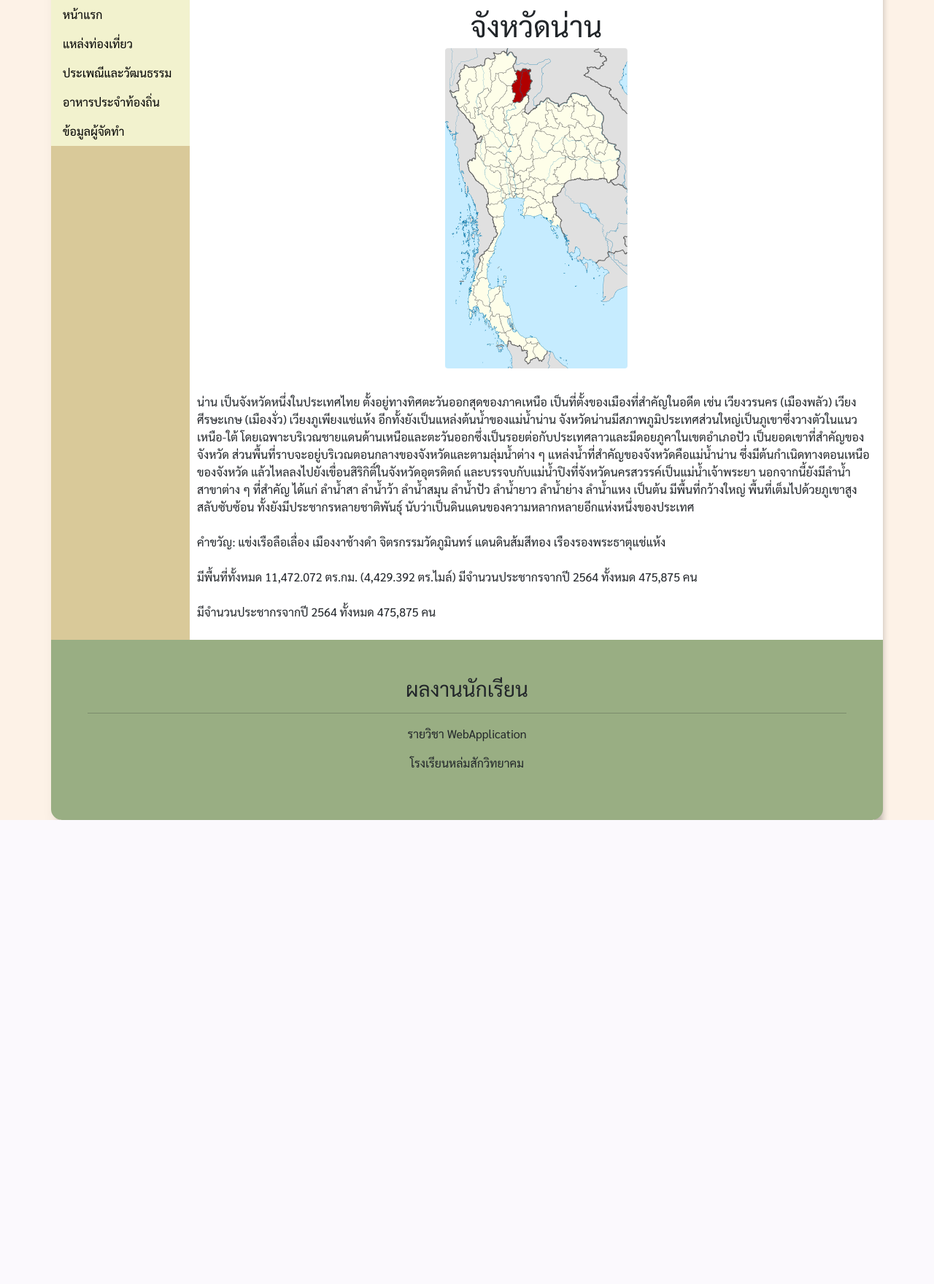
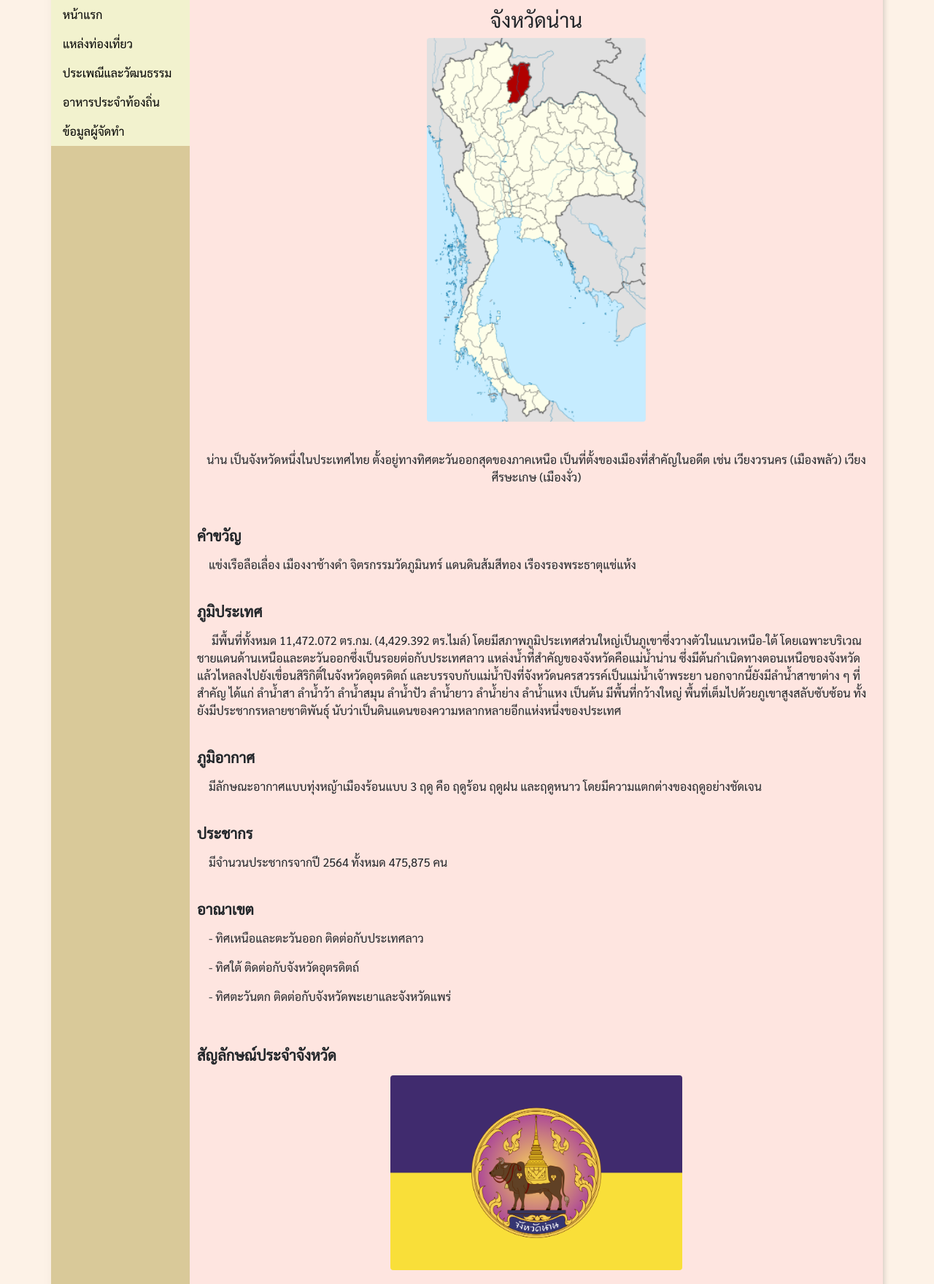
Before and after one commit to nonginjun/phpclassroom, a PHP site: page /final.php in a window 1280 px wide. Shown: the part 160-1920 px from the top of the page at 73% size. Before the commit the page ends 1284 px from the top, so only its background shows below. Run offline with PHP 8.4, Linux system fonts and the light colour scheme.

Commit message:
Update final.php

```diff
--- a/final.php
+++ b/final.php
@@ -39,7 +39,7 @@
 
       #content {
         padding: 10px;
-        background-color: white;
+        background-color: #FEE5E0;
       }
 
       #footer {
@@ -116,24 +116,77 @@
         <div class="col-10" id="content">
           <!-- คอนเท้นต์ -->
           <center>
-            <h1>จังหวัดน่าน</h1>
+            <h3>จังหวัดน่าน</h3>
           </center>
-          <center><img src="kon.png" class="img-fluid rounded"></center>
+         <center><img width="300px" src="kon.png" class="img-fluid rounded"></center>
+
+            <br>
           <p>
+                  <center> น่าน เป็นจังหวัดหนึ่งในประเทศไทย ตั้งอยู่ทางทิศตะวันออกสุดของภาคเหนือ เป็นที่ตั้งของเมืองที่สำคัญในอดีต เช่น เวียงวรนคร (เมืองพลัว) เวียงศีรษะเกษ (เมืองงั่ว)  </center>
+
+            </p>
+
         <br>
-                      น่าน เป็นจังหวัดหนึ่งในประเทศไทย ตั้งอยู่ทางทิศตะวันออกสุดของภาคเหนือ เป็นที่ตั้งของเมืองที่สำคัญในอดีต เช่น เวียงวรนคร (เมืองพลัว) เวียงศีรษะเกษ (เมืองงั่ว) เวียงภูเพียงแช่แห้ง อีกทั้งยังเป็นแหล่งต้นน้ำของแม่น้ำน่าน
-            จังหวัดน่านมีสภาพภูมิประเทศส่วนใหญ่เป็นภูเขาซึ่งวางตัวในแนวเหนือ-ใต้ โดยเฉพาะบริเวณชายแดนด้านเหนือและตะวันออกซึ่งเป็นรอยต่อกับประเทศลาวและมีดอยภูคาในเขตอำเภอปัว เป็นยอดเขาที่สำคัญของจังหวัด ส่วนพื้นที่ราบจะอยู่บริเวณตอนกลางของจังหวัดและตามลุ่มน้ำต่าง ๆ แหล่งน้ำที่สำคัญของจังหวัดคือแม่น้ำน่าน ซึ่งมีต้นกำเนิดทางตอนเหนือของจังหวัด แล้วไหลลงไปยังเขื่อนสิริกิติ์ในจังหวัดอุตรดิตถ์ และบรรจบกับแม่น้ำปิงที่จังหวัดนครสวรรค์เป็นแม่น้ำเจ้าพระยา นอกจากนี้ยังมีลำน้ำสาขาต่าง ๆ ที่สำคัญ ได้แก่ ลำน้ำสา ลำน้ำว้า ลำน้ำสมุน ลำน้ำปัว ลำน้ำยาว ลำน้ำย่าง ลำน้ำแหง เป็นต้น มีพื้นที่กว้างใหญ่ พื้นที่เต็มไปด้วยภูเขาสูงสลับซับซ้อน ทั้งยังมีประชากรหลายชาติพันธุ์ นับว่าเป็นดินแดนของความหลากหลายอีกแห่งหนึ่งของประเทศ
+            <p>
+ <h5><b>คำขวัญ</b></h5>
+          </p>
+
+          &emsp;แข่งเรือลือเลื่อง เมืองงาช้างดำ จิตรกรรมวัดภูมินทร์ แดนดินส้มสีทอง เรืองรองพระธาตุแช่แห้ง
 <br/>
            <br>
-คำขวัญ: แข่งเรือลือเลื่อง เมืองงาช้างดำ จิตรกรรมวัดภูมินทร์ แดนดินส้มสีทอง เรืองรองพระธาตุแช่แห้ง
+            <p>
+ <h5><b>ภูมิประเทศ</b></h5>
+          </p>
+
+         &emsp; มีพื้นที่ทั้งหมด 11,472.072 ตร.กม. (4,429.392 ตร.ไมล์) โดยมีสภาพภูมิประเทศส่วนใหญ่เป็นภูเขาซึ่งวางตัวในแนวเหนือ-ใต้ โดยเฉพาะบริเวณชายแดนด้านเหนือและตะวันออกซึ่งเป็นรอยต่อกับประเทศลาว แหล่งน้ำที่สำคัญของจังหวัดคือแม่น้ำน่าน ซึ่งมีต้นกำเนิดทางตอนเหนือของจังหวัด แล้วไหลลงไปยังเขื่อนสิริกิติ์ในจังหวัดอุตรดิตถ์ และบรรจบกับแม่น้ำปิงที่จังหวัดนครสวรรค์เป็นแม่น้ำเจ้าพระยา นอกจากนี้ยังมีลำน้ำสาขาต่าง ๆ ที่สำคัญ ได้แก่ ลำน้ำสา ลำน้ำว้า ลำน้ำสมุน ลำน้ำปัว ลำน้ำยาว ลำน้ำย่าง ลำน้ำแหง เป็นต้น มีพื้นที่กว้างใหญ่ พื้นที่เต็มไปด้วยภูเขาสูงสลับซับซ้อน ทั้งยังมีประชากรหลายชาติพันธุ์ นับว่าเป็นดินแดนของความหลากหลายอีกแห่งหนึ่งของประเทศ
 <br/>
           <br>
-มีพื้นที่ทั้งหมด 11,472.072
-ตร.กม. (4,429.392 ตร.ไมล์)
-มีจำนวนประชากรจากปี 2564 ทั้งหมด 475,875 คน
+            <p>
+ <h5><b>ภูมิอากาศ</b></h5>
+          </p>
+
+          &emsp;มีลักษณะอากาศแบบทุ่งหญ้าเมืองร้อนแบบ 3 ฤดู คือ ฤดูร้อน ฤดูฝน และฤดูหนาว โดยมีความแตกต่างของฤดูอย่างชัดเจน
 <br/>
        <br>
-            มีจำนวนประชากรจากปี 2564 ทั้งหมด 475,875 คน
+            <p>
+ <h5><b>ประชากร</b></h5>
+          </p>
+
+          &emsp;มีจำนวนประชากรจากปี 2564 ทั้งหมด 475,875 คน
+<br/>
+           <br>
+            <p>
+ <h5><b>อาณาเขต</b></h5>
+          </p>
+        <p>
+         &emsp;- ทิศเหนือและตะวันออก ติดต่อกับประเทศลาว
+          </p>
+          <p>
+ &emsp;- ทิศใต้ ติดต่อกับจังหวัดอุตรดิตถ์
+            </p>
+          <p>
+ &emsp;- ทิศตะวันตก ติดต่อกับจังหวัดพะเยาและจังหวัดแพร่
+            </p>
+
+        <br>
+            <p>
+ <h5><b>สัญลักษณ์ประจำจังหวัด</b></h5>
+          </p>
+
+        <center><img width="400px" src="ด่อง.png" class="img-fluid rounded"></center>
+  </br>
+        <center>  ตราประจำจังหวัด: รูปพระธาตุแช่แห้งประดิษฐานบนหลังโคอุศุภราช</center>
+
+  <br>
+             <center><img width="400px" src="ขาวสส.png" class="img-fluid rounded"></center>
+</br>
+   <center>ดอกไม้ประจำจังหวัด: ดอกเสี้ยวดอกขาว</center>
+
+  <br>
+  <center><img width="400px" src="เสือสส.png" class="img-fluid rounded"></center>
+</br>
+   <center>ต้นไม้ประจำจังหวัด: กำลังเสือโคร่ง</center>
+
 <br/>
           </p>
         </div>
```
Lines whose indentation alone changed are shown as unchanged.
